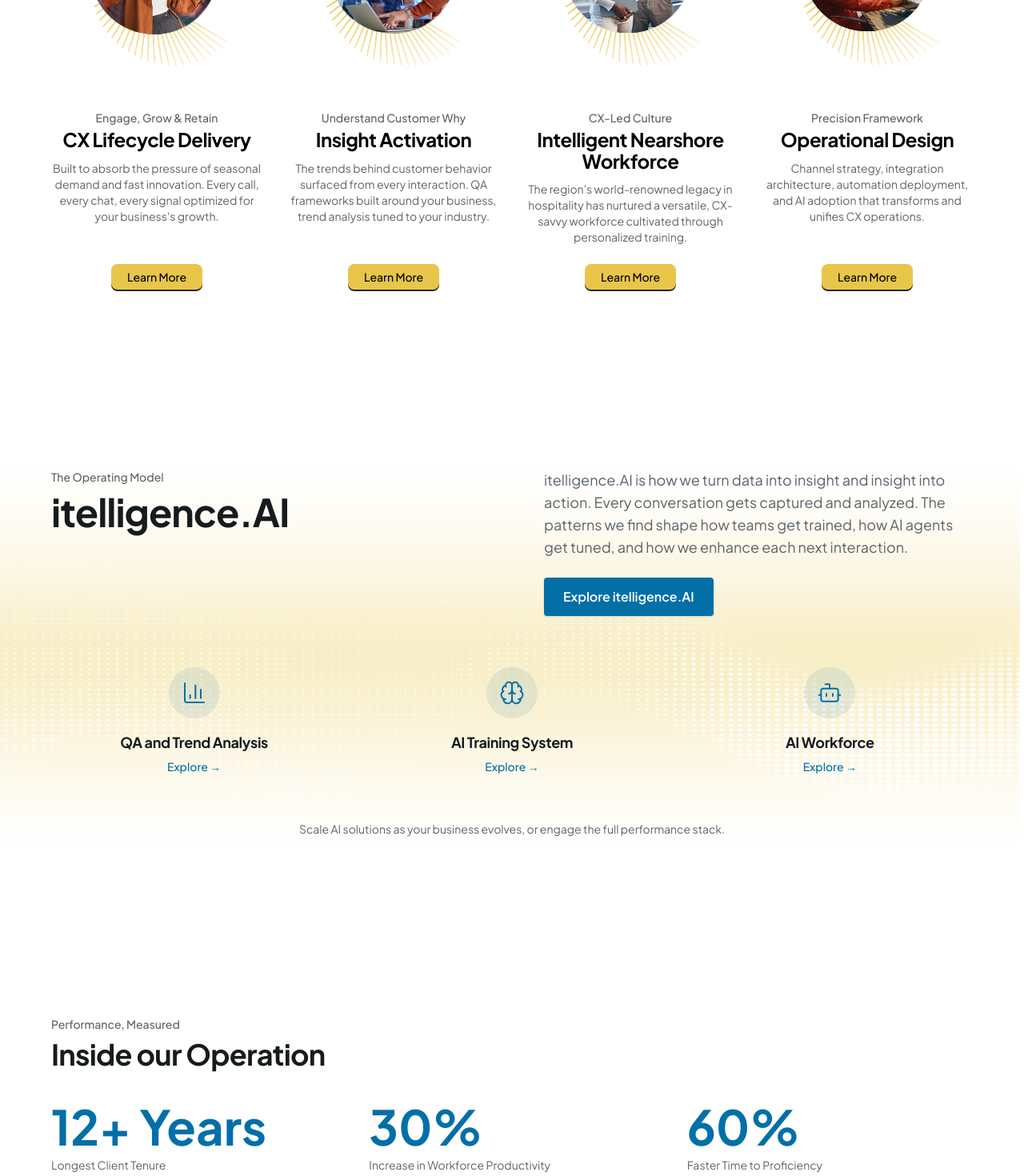
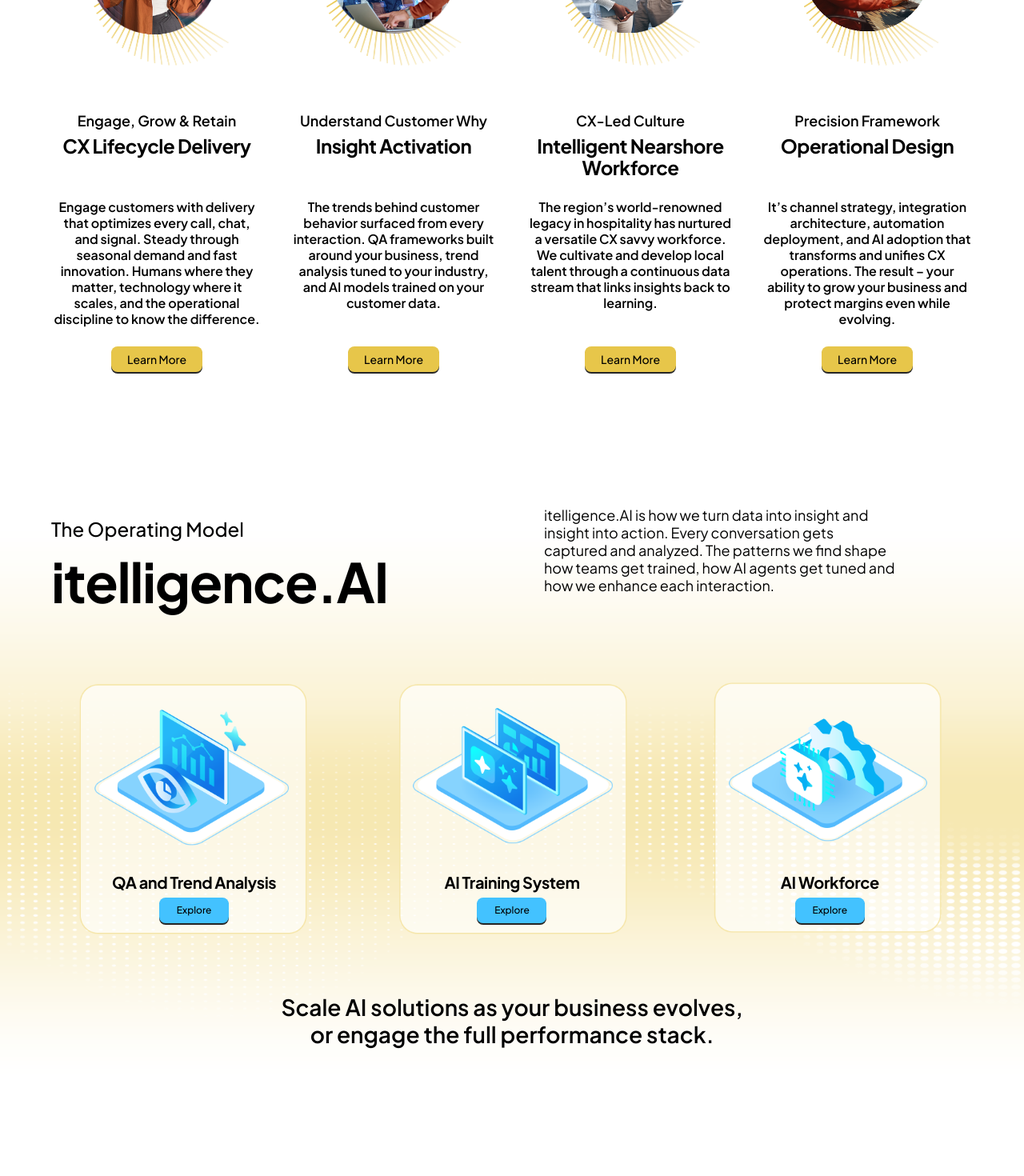
Before and after one commit to knightfoxapps/itelligenceweb, a Next.js app: page / in a window 1280 px wide. Shown: the part 3640-5110 px from the top of the page at 80% size. Built offline with nearby package versions, Linux system fonts and the light colour scheme.

Commit message:
feat: product suite section — full-cover background, bigger icons, correct typography, closing text inside gradient

```diff
--- a/src/components/sections/home/capabilities-section.tsx
+++ b/src/components/sections/home/capabilities-section.tsx
@@ -6,10 +6,10 @@
 import Link from "next/link";
 
 const capabilities = [
-  { image: "/images/home/capability-1.png", eyebrow: "Engage, Grow & Retain", title: "CX Lifecycle Delivery", description: "Built to absorb the pressure of seasonal demand and fast innovation. Every call, every chat, every signal optimized for your business's growth.", href: "/capabilities/cx-lifecycle-delivery" },
-  { image: "/images/home/capability-2.png", eyebrow: "Understand Customer Why", title: "Insight Activation", description: "The trends behind customer behavior surfaced from every interaction. QA frameworks built around your business, trend analysis tuned to your industry.", href: "/capabilities/insight-activation" },
-  { image: "/images/home/capability-3.png", eyebrow: "CX-Led Culture", title: "Intelligent Nearshore Workforce", description: "The region's world-renowned legacy in hospitality has nurtured a versatile, CX-savvy workforce cultivated through personalized training.", href: "/capabilities/nearshore-talent" },
-  { image: "/images/home/capability-4.png", eyebrow: "Precision Framework", title: "Operational Design", description: "Channel strategy, integration architecture, automation deployment, and AI adoption that transforms and unifies CX operations.", href: "/capabilities/operational-design" },
+  { image: "/images/home/capability-1.png", eyebrow: "Engage, Grow & Retain", title: "CX Lifecycle Delivery", description: "Engage customers with delivery that optimizes every call, chat, and signal. Steady through seasonal demand and fast innovation. Humans where they matter, technology where it scales, and the operational discipline to know the difference.", href: "/capabilities/cx-lifecycle-delivery" },
+  { image: "/images/home/capability-2.png", eyebrow: "Understand Customer Why", title: "Insight Activation", description: "The trends behind customer behavior surfaced from every interaction. QA frameworks built around your business, trend analysis tuned to your industry, and AI models trained on your customer data.", href: "/capabilities/insight-activation" },
+  { image: "/images/home/capability-3.png", eyebrow: "CX-Led Culture", title: "Intelligent Nearshore Workforce", description: "The region\u2019s world-renowned legacy in hospitality has nurtured a versatile CX savvy workforce. We cultivate and develop local talent through a continuous data stream that links insights back to learning.", href: "/capabilities/nearshore-talent" },
+  { image: "/images/home/capability-4.png", eyebrow: "Precision Framework", title: "Operational Design", description: "It\u2019s channel strategy, integration architecture, automation deployment, and AI adoption that transforms and unifies CX operations. The result \u2013 your ability to grow your business and protect margins even while evolving.", href: "/capabilities/operational-design" },
 ];
 
 /**
@@ -61,13 +61,13 @@
                   className="w-full max-w-[280px] object-contain"
                 />
               </div>
-              <p className="mb-1 text-sm font-medium text-muted-foreground">
+              <p className="mb-1 text-[18px] font-semibold leading-[28px] text-black">
                 {cap.eyebrow}
               </p>
-              <h3 className="mb-3 text-xl font-bold text-black md:text-2xl">
+              <h3 className="mb-6 min-h-[56px] text-[24px] font-semibold leading-[28px] text-black">
                 {cap.title}
               </h3>
-              <p className="mb-6 flex-1 text-sm text-muted-foreground">
+              <p className="mb-6 flex-1 text-[16px] font-semibold leading-[20px] text-black">
                 {cap.description}
               </p>
               <Link
--- a/src/components/sections/home/product-suite-section.tsx
+++ b/src/components/sections/home/product-suite-section.tsx
@@ -4,20 +4,18 @@
 import { useRef } from "react";
 import Image from "next/image";
 import Link from "next/link";
-import { Button } from "@/components/ui/button";
-import { BarChart3, Brain, Bot } from "lucide-react";
 
 const products = [
-  { icon: BarChart3, title: "QA and Trend Analysis", href: "/products/itelligence-ai/qa-trend-analysis" },
-  { icon: Brain, title: "AI Training System", href: "/products/itelligence-ai/ai-training-system" },
-  { icon: Bot, title: "AI Workforce", href: "/products/itelligence-ai/ai-workforce" },
+  { icon: "/images/home/icon-qa.png", title: "QA and Trend Analysis", href: "/products/itelligence-ai/qa-trend-analysis" },
+  { icon: "/images/home/icon-training.png", title: "AI Training System", href: "/products/itelligence-ai/ai-training-system" },
+  { icon: "/images/home/icon-workforce.png", title: "AI Workforce", href: "/products/itelligence-ai/ai-workforce" },
 ];
 
 /**
  * "The Operating Model — itelligence.AI" — matches mockup:
- * - Subtle wave background
- * - Two-column header (title left, description + CTA right)
- * - Three cards with icons in blue circles, title, "Explore" link
+ * - Subtle gold wave background
+ * - Two-column header (title left, description right)
+ * - Three cards with PNG icons inside translucent rounded boxes
  * - Closing statement centered below
  */
 export function ProductSuiteSection() {
@@ -25,20 +23,19 @@
   const inView = useInView(ref, { once: true, margin: "-80px" });
 
   return (
-    <section ref={ref} className="relative overflow-hidden bg-white px-[5%] py-16 md:py-24 lg:py-28">
+    <section ref={ref} className="relative overflow-hidden bg-white px-[5%] pt-8 pb-16 md:pt-12 md:pb-24 lg:pt-14 lg:pb-28">
       {/* Full-width gold wave background band */}
-      <div className="pointer-events-none absolute inset-0 z-0 flex items-center">
+      <div className="pointer-events-none absolute inset-0 z-0">
         <Image
           src="/images/home/operating-model-wave.png"
           alt=""
-          width={1920}
-          height={900}
-          className="w-full opacity-70"
+          fill
+          className="object-cover"
         />
       </div>
 
       <div className="container relative z-10 mx-auto">
-        {/* Header */}
+        {/* Header — title left, description right */}
         <motion.div
           initial={{ opacity: 0, y: 20 }}
           animate={inView ? { opacity: 1, y: 0 } : {}}
@@ -46,25 +43,22 @@
           className="mb-12 grid grid-cols-1 items-start gap-6 md:mb-16 md:grid-cols-2 md:gap-12 lg:gap-20"
         >
           <div>
-            <p className="mb-2 text-sm font-medium text-muted-foreground">The Operating Model</p>
-            <h2 className="text-3xl font-bold text-foreground md:text-4xl lg:text-5xl">
+            <p className="mb-0 text-[24px] font-medium leading-[56px] text-black">The Operating Model</p>
+            <h2 className="text-[68px] font-medium leading-[66px] text-black">
               itelligence.AI
             </h2>
           </div>
           <div>
-            <p className="text-base text-muted-foreground md:text-lg">
+            <p className="max-w-[440px] text-[18px] font-normal leading-[22px] text-black">
               itelligence.AI is how we turn data into insight and insight into
               action. Every conversation gets captured and analyzed. The patterns
-              we find shape how teams get trained, how AI agents get tuned, and
-              how we enhance each next interaction.
+              we find shape how teams get trained, how AI agents get tuned and how we
+              enhance each interaction.
             </p>
-            <div className="mt-6">
-              <Button href="/products/itelligence-ai">Explore itelligence.AI</Button>
-            </div>
           </div>
         </motion.div>
 
-        {/* Three product cards with blue circle icons */}
+        {/* Three product cards with translucent rounded boxes */}
         <div className="grid grid-cols-1 gap-8 md:grid-cols-3 md:gap-10">
           {products.map((product, i) => (
             <motion.div
@@ -72,19 +66,29 @@
               initial={{ opacity: 0, y: 30 }}
               animate={inView ? { opacity: 1, y: 0 } : {}}
               transition={{ duration: 0.5, delay: 0.2 + i * 0.1 }}
+              className="flex flex-col items-center text-center"
             >
-              <Link href={product.href} className="group block text-center">
-                {/* Blue circle icon */}
-                <div className="mx-auto mb-5 flex h-16 w-16 items-center justify-center rounded-full bg-brand-blue/10">
-                  <product.icon className="h-8 w-8 text-brand-blue" strokeWidth={1.5} />
+              {/* Icon image with title and button overlaid at bottom */}
+              <div className="relative">
+                <Image
+                  src={product.icon}
+                  alt={product.title}
+                  width={380}
+                  height={420}
+                  className="object-contain"
+                />
+                <div className="absolute inset-x-0 bottom-8 flex flex-col items-center">
+                  <h3 className="mb-2 text-[20px] font-semibold leading-[21px] text-black">
+                    {product.title}
+                  </h3>
+                  <Link
+                    href={product.href}
+                    className="inline-flex h-[32px] w-[87px] items-center justify-center rounded-lg bg-[#43c2ff] text-xs font-medium text-black shadow-[0_2px_0_0_rgba(0,0,0,0.85)] transition-colors hover:bg-[#35b0ed]"
+                  >
+                    Explore
+                  </Link>
                 </div>
-                <h3 className="mb-2 text-lg font-bold text-foreground">
-                  {product.title}
-                </h3>
-                <span className="text-sm font-medium text-brand-blue group-hover:underline">
-                  Explore →
-                </span>
-              </Link>
+              </div>
             </motion.div>
           ))}
         </div>
@@ -94,9 +98,11 @@
           initial={{ opacity: 0 }}
           animate={inView ? { opacity: 1 } : {}}
           transition={{ delay: 0.6, duration: 0.5 }}
-          className="mt-12 text-center text-sm text-muted-foreground md:mt-14"
+          className="mt-12 text-center text-[28px] font-semibold leading-[34px] text-black md:mt-14"
         >
-          Scale AI solutions as your business evolves, or engage the full performance stack.
+          Scale AI solutions as your business evolves,
+          <br className="hidden md:inline" />
+          or engage the full performance stack.
         </motion.p>
       </div>
     </section>
```
